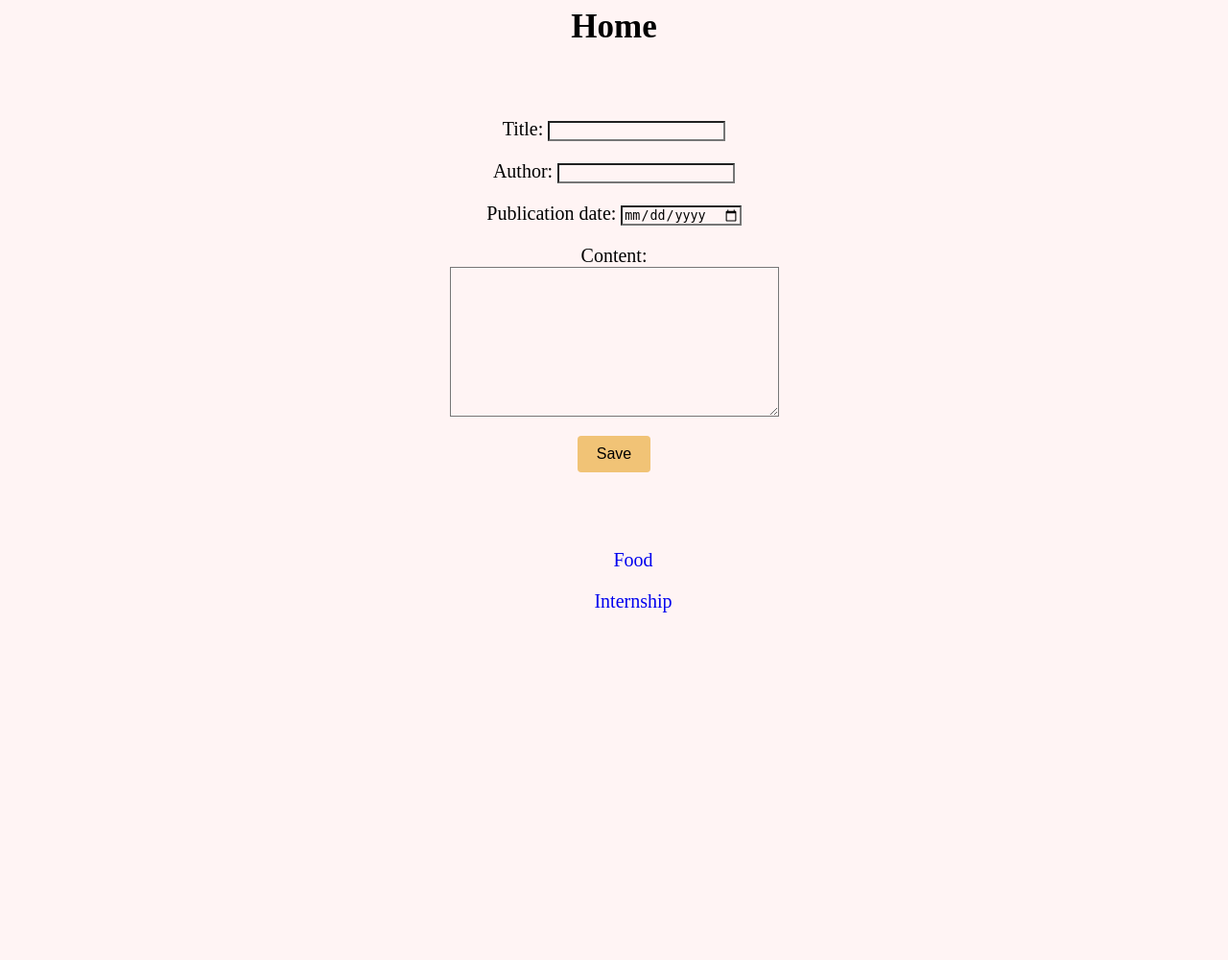
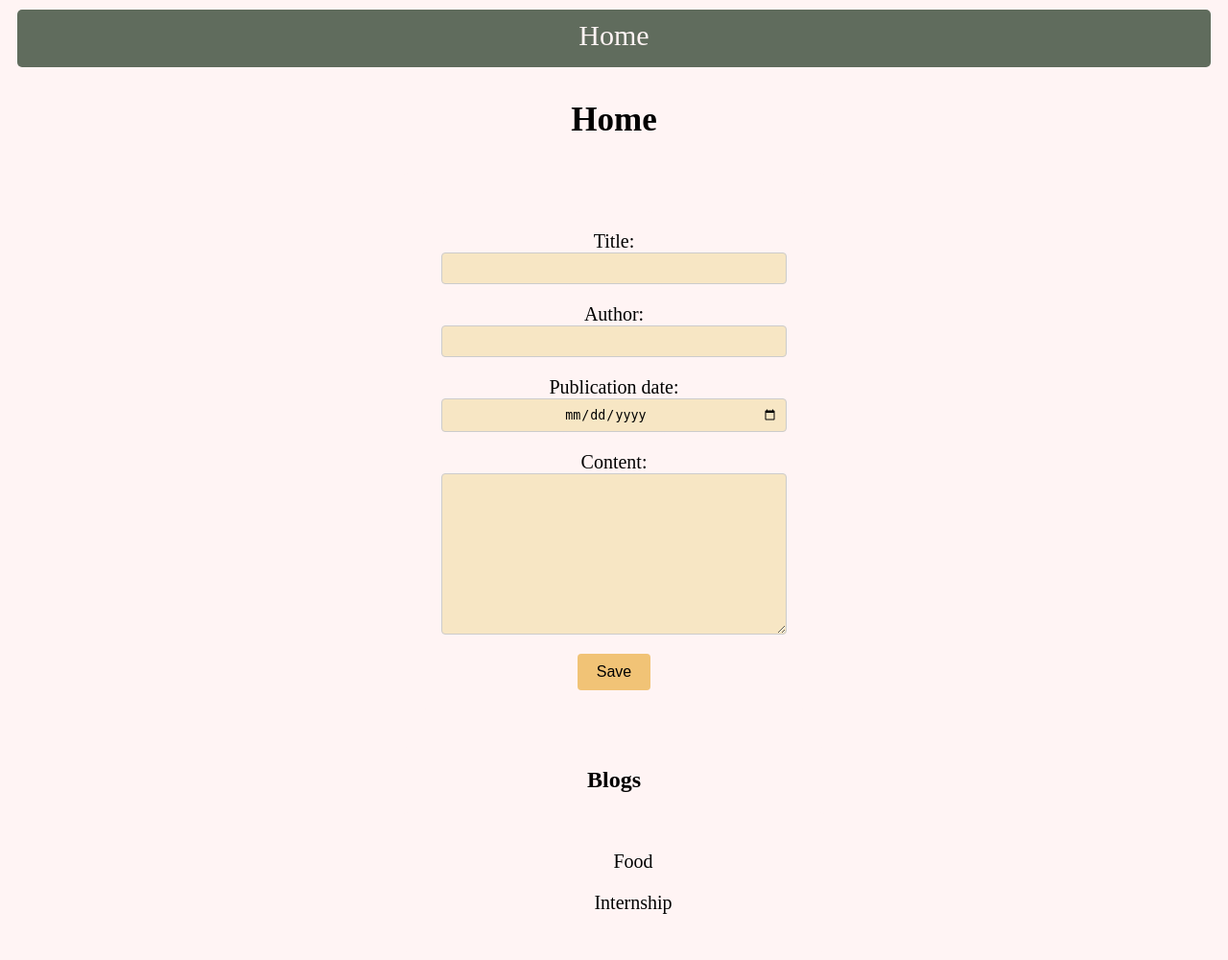
Before and after one commit to Vivek-2k1/Blog, a Django app: page / in a window 1280 px wide. Shown: the whole page at 96% size. Before the commit the page ends 638 px from the top, so only its background shows below. Run offline with Django 4.2, Linux system fonts and the light colour scheme; data comes from the database, SQL or seed files in the repository.

Commit message:
Add files via upload

```diff
--- a/blog_project/blog_app/static/c1.css
+++ b/blog_project/blog_app/static/c1.css
@@ -21,6 +21,25 @@
     text-align: center;
 }
 
+.sub-container,
+.sub-container label{
+  background-color: #FFF4F4;
+  padding: 20px;
+  border-radius: 5px;
+}
+
+.sub-container input[type="text"],
+.sub-container select,
+.sub-container textarea,
+.sub-container input[type="date"],
+.sub-container input[type="number"]{
+  background-color: #F7E6C4;
+  width: 100%;
+  padding: 8px;
+  border: 1px solid #ccc;
+  border-radius: 4px;
+  text-align: center;
+}
 
 .sub-container input[type="submit"] {
     background-color: #F1C376;
@@ -66,5 +85,10 @@ table tr:hover {
 }
 
 ul a{
-    text-decoration: none;
+  color: black;
+  text-decoration: none;
 }
+
+ul a:hover{
+  text-decoration: underline;
+}
--- a/blog_project/blog_app/templates/home.html
+++ b/blog_project/blog_app/templates/home.html
@@ -10,6 +10,7 @@
         </form>
         {{msg}}
     </div>
+    <h2><center>Blogs</center></h2>
     <div class="container">
         {% for blog in blogs %}
             <ul><a href="{% url 'blog' id=blog.id %}">{{blog.title}}</a></ul>
--- a/blog_project/blog_project/urls.py
+++ b/blog_project/blog_project/urls.py
@@ -19,6 +19,6 @@ from blog_app.views import home,blog
 
 urlpatterns = [
     path('admin/', admin.site.urls),
-    path('',home),
+    path('',home,name="home"),
     path('blog/<int:id>/',blog,name="blog")
 ]
--- a/blog_project/templates/base.html
+++ b/blog_project/templates/base.html
@@ -5,6 +5,9 @@
 		<link rel="stylesheet" href="{% static 'c1.css' %}"/>
 	</head>
 	<body>
+		<div class="nav">
+			<a href="{% url 'home' %}">Home</a>
+		</div>
         {% block content %}
         {% endblock %}
 	</body>
```
